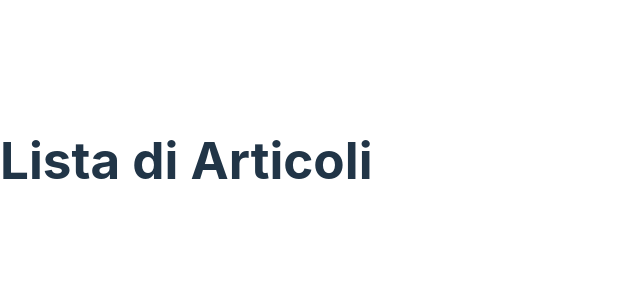
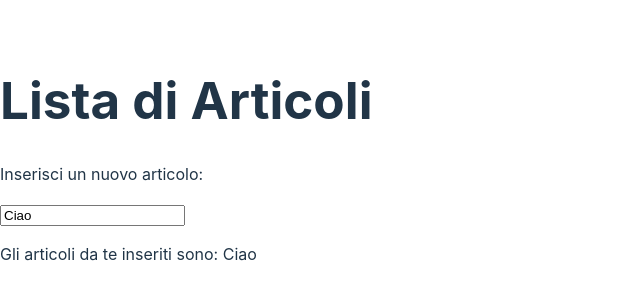
Before and after one commit to ruzica-glavas/react-form, a React (Vite) app: page / in a window 1280 px wide. Shown: the part 240-540 px from the top of the page, without its empty margins (0-640 px from the left). Built offline with nearby package versions, Linux system fonts and the light colour scheme.

Commit message:
add: input

```diff
--- a/src/App.jsx
+++ b/src/App.jsx
@@ -4,9 +4,20 @@ const list = [``]
 
 function App() {
 
+  const [addArticle, setAddArticle] = useState (`Ciao`)
+
   return (
     <>
       <h1>Lista di Articoli</h1>
+
+      <p>Inserisci un nuovo articolo:</p>
+      <input
+      type="text"
+      value ={addArticle}
+      onChange={e => {setAddArticle (e.target.value)} }>
+      </input>
+
+      <p>Gli articoli da te inseriti sono: {addArticle}</p>
 
     </>
 
```
